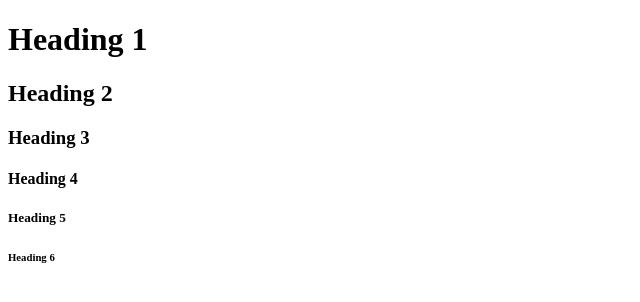
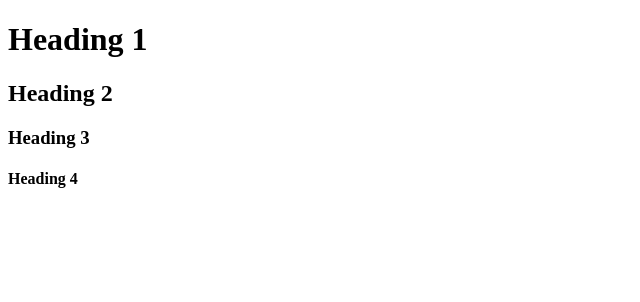
Before and after one commit to sharonraju143/frontend-app, a plain HTML site: page index.html in a window 1280 px wide. Shown: the whole page, without its empty margins (0-640 px from the left). Drawn offline with Linux system fonts and the light colour scheme.

Commit message:
update index

```diff
--- a/index.html
+++ b/index.html
@@ -6,8 +6,7 @@
 <h2>Heading 2</h2>
 <h3>Heading 3</h3>
 <h4>Heading 4</h4>
-<h5>Heading 5</h5>
-<h6>Heading 6</h6>
+
 
 </body>
 </html>
```
